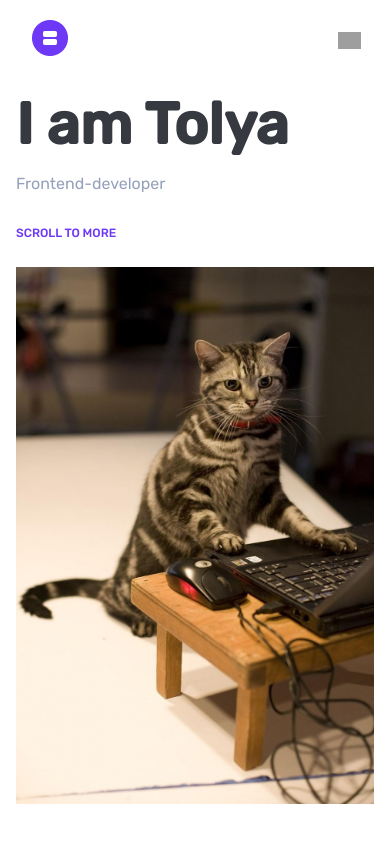
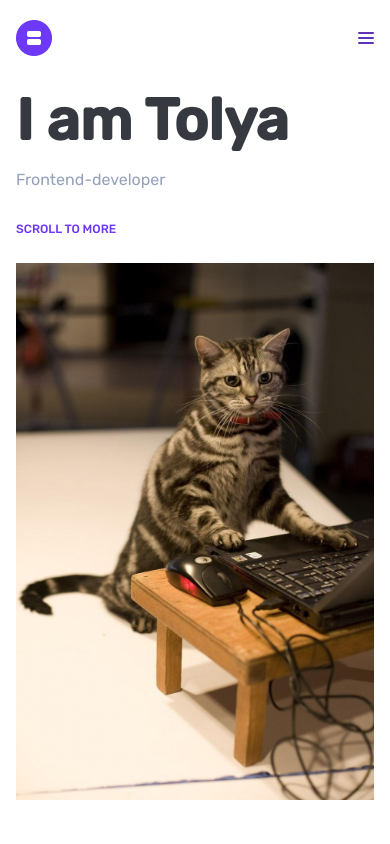
Before and after one commit to YAtr1ck192/portfolio_on_vue, a Vue app: page / in a window 390 px wide. Shown: the top 844 px of the page. Built offline with nearby package versions, Linux system fonts and the light colour scheme; grey boxes are pictures that could not be loaded.

Commit message:
reactivity finished

```diff
--- a/src/App.vue
+++ b/src/App.vue
@@ -1,7 +1,6 @@
 <template>
     <div id="app">
         <HeaderBlock />
-        <MenuBurgerContent />
         <MainInfo id="about"/>
         <SkillsBlock id="skills"/>
         <SocialNetworkBlock id="social"/>
@@ -13,7 +12,6 @@
 
 <script>
 import HeaderBlock from './components/header-block.vue';
-import MenuBurgerContent from './components/menu-burger-content.vue';
 import MainInfo from './components/main-info.vue';
 import SkillsBlock from './components/skills-block.vue';
 import SocialNetworkBlock from './components/social-network-block.vue';
@@ -25,7 +23,6 @@ export default {
     name: 'App',
     components: {
         HeaderBlock,
-        MenuBurgerContent,
         MainInfo,
         SkillsBlock,
         SocialNetworkBlock,
@@ -33,12 +30,9 @@ export default {
         FooterBlock,
         LastPostsBlock,
     },
-    methods: {
-
-    }
 }
 </script>
 
 <style>
-@import "@/css/global_styles.css";
+    @import "@/css/global_styles.css";
 </style>
--- a/src/components/header-block.vue
+++ b/src/components/header-block.vue
@@ -1,25 +1,26 @@
 <template>
     <header>
         <div class="container">
-            <div class="container">
-                <a href="#"><img
-                    class="header-logo"
-                    src="/images/header-logo.png"
-                    alt="header-logo">
-                </a>
-                <nav>
+            <img class="header-logo" src="/images/header-logo.png"/>
+
+            <div class="burger-menu" :class="{'opened': menuIsShow}" @click="toggleMenu">
+                <span class="line line1"></span>
+                <span class="line line2"></span>
+                <span class="line line3"></span>
+            </div>
+
+            <nav :class="{'active': menuIsShow}">
                 <a
-                        class="nav-item"
-                        v-for="item in items"
-                        :key="item.navItem"
+                    v-for="(item, index) in items"
+                    :key="index"
                     :href="item.navLink"
                     @click.prevent.stop="Scroll(item.navLink)"
+                    class="default-purple-a nav-item"
+                    :class="{'disabled': item.disabled}"
                 >
                     {{ item.navItem }}
                 </a>
-                    <img @click="openBurgerMenu" src="/images/menu-burger.png" alt="menu-burger" class="menu-burger">
             </nav>
-            </div>
         </div>
     </header>
 </template>
@@ -31,38 +32,25 @@ export default {
     name: "header-block",
     data() {
         return {
-            items:[
-                { navItem: 'ABOUT', navLink: '#about'},
-                { navItem: 'SKILLS', navLink: '#skills' },
-                { navItem: 'SOCIAL', navLink: '#social' },
-                { navItem: 'CONTACT US', navLink: '#contact-us' },
-                { navItem: 'BLOG', navLink: '#blog' },
-            ]
+            items: [
+                {navItem: 'ABOUT', navLink: '#about'},
+                {navItem: 'SKILLS', navLink: '#skills'},
+                {navItem: 'SOCIAL', navLink: '#social'},
+                {navItem: 'CONTACTS US', navLink: '#contact-us'},
+                {navItem: 'BLOG', navLink: '#blog',}
+            ],
+            menuIsShow: false,
+            disabled: true
         }
     },
     methods: {
-        openBurgerMenu() {
-            const MENU_BURGER = document.querySelector('.menu-burger');
-            let menuBurgerContent = document.querySelector('.menu-burger-content');
-            if (menuBurgerContent.style.display !== 'flex' && MENU_BURGER.src !== `/images/x-menu-burger.png`){
-                MENU_BURGER.src = '/images/x-menu-burger.png';
-                menuBurgerContent.style.display = 'flex';
-                document.querySelector("body").style.overflow = 'hidden';
-
-                document.querySelectorAll('.menu-burger-content > a').forEach((el) => {
-                    el.addEventListener('click', () => {
-                        MENU_BURGER.src = `/images/menu-burger.png`;
-                        menuBurgerContent.style.display = 'none';
-                        document.querySelector("body").style.overflow = 'visible';
-                    })
-                })
-            } else {
-                MENU_BURGER.src = `/images/menu-burger.png`;
-                menuBurgerContent.style.display = 'none';
-                document.querySelector("body").style.overflow = 'visible';
-            }
+        toggleMenu() {
+            this.menuIsShow = !this.menuIsShow
+            let body = document.querySelector('body');
+            this.menuIsShow !== false ? body.style.overflow = 'hidden' : body.style.overflow = '';
         },
         Scroll(navLink) {
+            this.menuIsShow = false;
             ScrollToElem(navLink)
         },
     }
@@ -101,81 +89,75 @@ export default {
 nav .nav-item:hover {
     border-bottom: solid 1px #6E38F7;
 }
-    .menu-burger{
+.burger-menu {
     display: none;
+}
+
+@media screen and (max-width: 980px) {
+    .burger-menu {
+        height: 12px;
+        width: 16px;
         position: relative;
+        display: flex;
+        flex-direction: column;
+        justify-content: space-between;
     }
-    @media screen and (min-width: 820px) and (max-width: 940px) {
+    .active {
+        width: 100%;
+    }
+    .burger-menu .line {
+        width: 100%;
+        height: 2px;
+        border-radius: 1px;
+        background: #5C33B9;
+    }
+    .burger-menu .line1 {
+        transform-origin: 0 0;
+        transition: transform 0.4s ease-in-out;
+    }
+    .burger-menu .line2 {
+        transition: transform 0.2s ease-in-out;
+    }
+    .burger-menu .line3 {
+        transform-origin: 0 100%;
+        transition: transform 0.4s ease-in-out;
+    }
+    .burger-menu.opened .line1 {
+        transform: rotate(45deg);
+        margin-top: -0.52px;
+    }
+    .burger-menu.opened .line2 {
+        transform: scaleY(0);
+    }
+    .burger-menu.opened .line3 {
+        transform: rotate(-45deg);
+    }
     header {
-            display: flex;
-            align-items: center;
-            justify-content: space-between;
+        background: #ffffff;
         position: sticky;
         top: 0;
         z-index: 100;
     }
-        nav a {
+    nav {
         display: none;
     }
-        nav {
-            width: 20px;
-            height: 17px;
+    nav.active {
+        display: flex;
+        flex-direction: column;
+        position: fixed;
+        background: #ffffff;
+        top: 76px;
+        left: 0;
+        right: 0;
+        bottom: 0;
+        z-index: 10;
+        padding: 15px;
+        align-items: center;
+        justify-content: flex-start;
+        height: 89.9vh;
     }
-        nav .menu-burger{
-            display: block;
-            width: 24px;
-            height: 17px;
+    a {
+        margin-bottom: 20px;
     }
 }
-    .slide img {
-        max-width: 120px;
-        max-height: 70px;
-        padding-top: 3px;
-    }
-    @media screen and (min-width: 620px) and (max-width: 819px) {
-        nav a {
-            display: none;
-        }
-        nav {
-            width: 20px;
-            height: 17px;
-        }
-        nav .menu-burger{
-            display: block;
-            width: 24px;
-            height: 17px;
-        }
-        header {
-            position: sticky;
-            top: 0;
-            z-index: 100;
-        }
-    }
-    @media screen and (min-width: 320px) and (max-width: 619px){
-        .container {
-            width: 100%;
-            padding: 0 16px 0 16px;
-        }
-        header {
-            display: flex;
-            align-items: center;
-            justify-content: space-between;
-            position: sticky;
-            top: 0;
-            z-index: 100;
-        }
-        nav a {
-            display: none;
-        }
-        nav {
-            width: 20px;
-            height: 17px;
-        }
-        nav .menu-burger{
-            display: block;
-            width: 24px;
-            height: 17px;
-        }
-    }
-
 </style>
--- a/src/components/last-posts-block.vue
+++ b/src/components/last-posts-block.vue
@@ -34,21 +34,20 @@ export default {
                 },
                 {
                     postImg: 'images/article-img.jpg',
-                    postTitle: 'Choosing The Right Path',
+                    postTitle: 'There are many reasons to get down',
                     postDesc:
-                        'Although this is well intentioned and the goal certainly is to reduce the quantity ' +
-                        'of these bothersome thoughts, the technique is inherently flawed. Requiring the individual ' +
-                        'to remember what not to think of infers that they have already thought it. It is akin to ' +
-                        'telling them to not think of a blue banana.',
+                        'The only moment, the only life we have is in the NOW. What happened a few moments or ' +
+                        'several years ago is gone, what will happen this evening, or next month when we go on ' +
+                        'holidays is not here yet.',
                     postDate: '58 Oct 20'
                 },
                 {
                     postImg: 'images/article-img.jpg',
-                    postTitle: 'Start your journey here',
+                    postTitle: 'There are many reasons to get down',
                     postDesc:
                         'The only moment, the only life we have is in the NOW. What happened a few moments or ' +
-                        'several years ago is gone, what will happen this evening, or next month when we go' +
-                        ' on holidays is not here yet.',
+                        'several years ago is gone, what will happen this evening, or next month when we go on ' +
+                        'holidays is not here yet.',
                     postDate: '29 Oct 18'
                 }
             ]
--- a/src/components/main-info.vue
+++ b/src/components/main-info.vue
@@ -5,13 +5,18 @@
             <div class="person-speciality small-p">
                 {{ specialty }}
             </div>
-            <a class="default-purple-a main-info-a" href="#skills">{{ buttonContent }}</a>
+            <a
+                class="default-purple-a main-info-a"
+                :href="aLink"
+                @click.prevent.stop="Scroll(aLink)"
+            >{{ buttonContent }}</a>
         </div>
         <img class="main-image" src="/images/person-img.jpg" alt="person-img">
     </div>
 </template>
 
 <script>
+import {ScrollToElem} from '@/utils/helpers'
 export default {
     name: "main-info",
     data () {
@@ -19,9 +24,14 @@ export default {
             userName: 'I am Tolya',
             specialty: 'Frontend-developer',
             buttonContent: 'SCROLL TO MORE',
-
+            aLink: '#skills'
         }
     },
+    methods: {
+        Scroll(aLink) {
+            ScrollToElem(aLink)
+        },
+    }
 }
 </script>
 
```
Also changed, not shown: src/components/menu-burger-content.vue (deleted, +0 -84 lines). Lines whose indentation alone changed are shown as unchanged.
